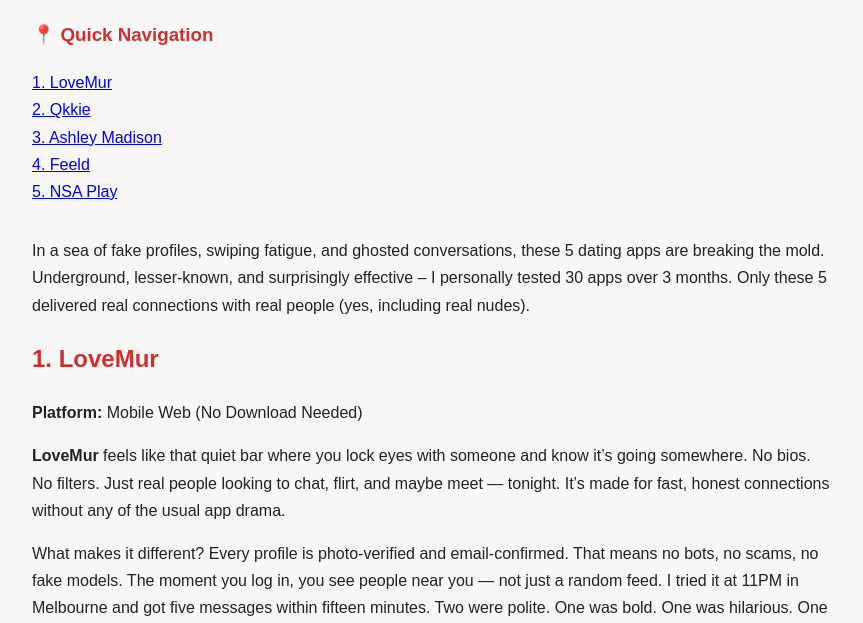
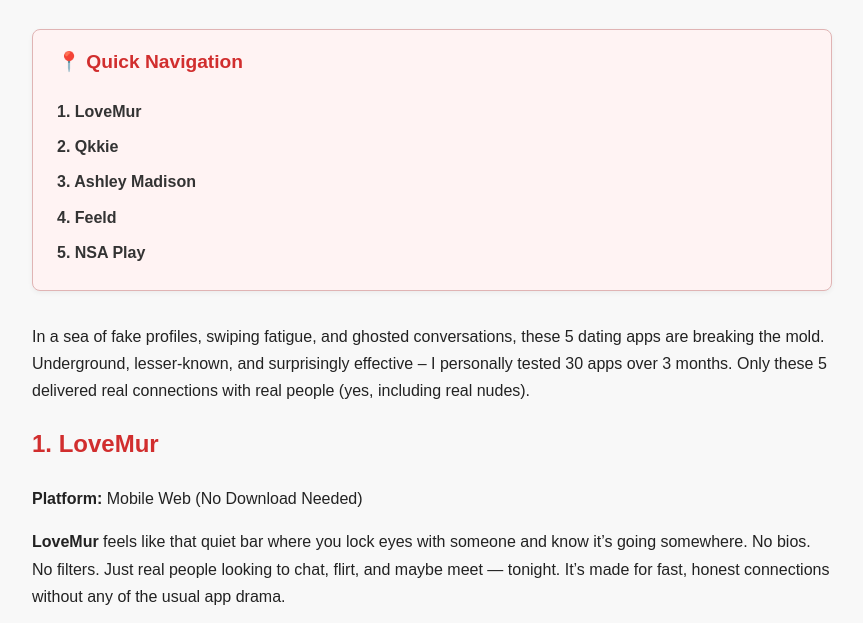
Before and after one commit to kingxkirbyv/top-dating-app-in-usa-2025, a plain HTML site: page index.html in a window 1280 px wide. Shown: the part 165-788 px from the top of the page, without its empty margins (208-1071 px from the left). Drawn offline with Linux system fonts and the light colour scheme.

Commit message:
Update index.html

```diff
--- a/index.html
+++ b/index.html
@@ -45,6 +45,39 @@
       margin-top: 3em;
       text-align: center;
     }
+    html {
+  scroll-behavior: smooth;
+}
+    #toc {
+  background-color: #fff3f3;
+  border: 1px solid #e0b4b4;
+  padding: 1em 1.5em;
+  margin: 2em 0;
+  border-radius: 8px;
+  box-shadow: 0 2px 5px rgba(0,0,0,0.05);
+}
+#toc h3 {
+  margin-top: 0;
+  color: #d12e2e;
+  font-size: 1.2em;
+}
+#toc ul {
+  list-style: none;
+  padding-left: 0;
+  margin: 0;
+}
+#toc ul li {
+  margin: 0.5em 0;
+}
+#toc ul li a {
+  text-decoration: none;
+  color: #333;
+  font-weight: bold;
+}
+#toc ul li a:hover {
+  text-decoration: underline;
+  color: #d12e2e;
+}
   </style>
 </head>
 <body>
```
